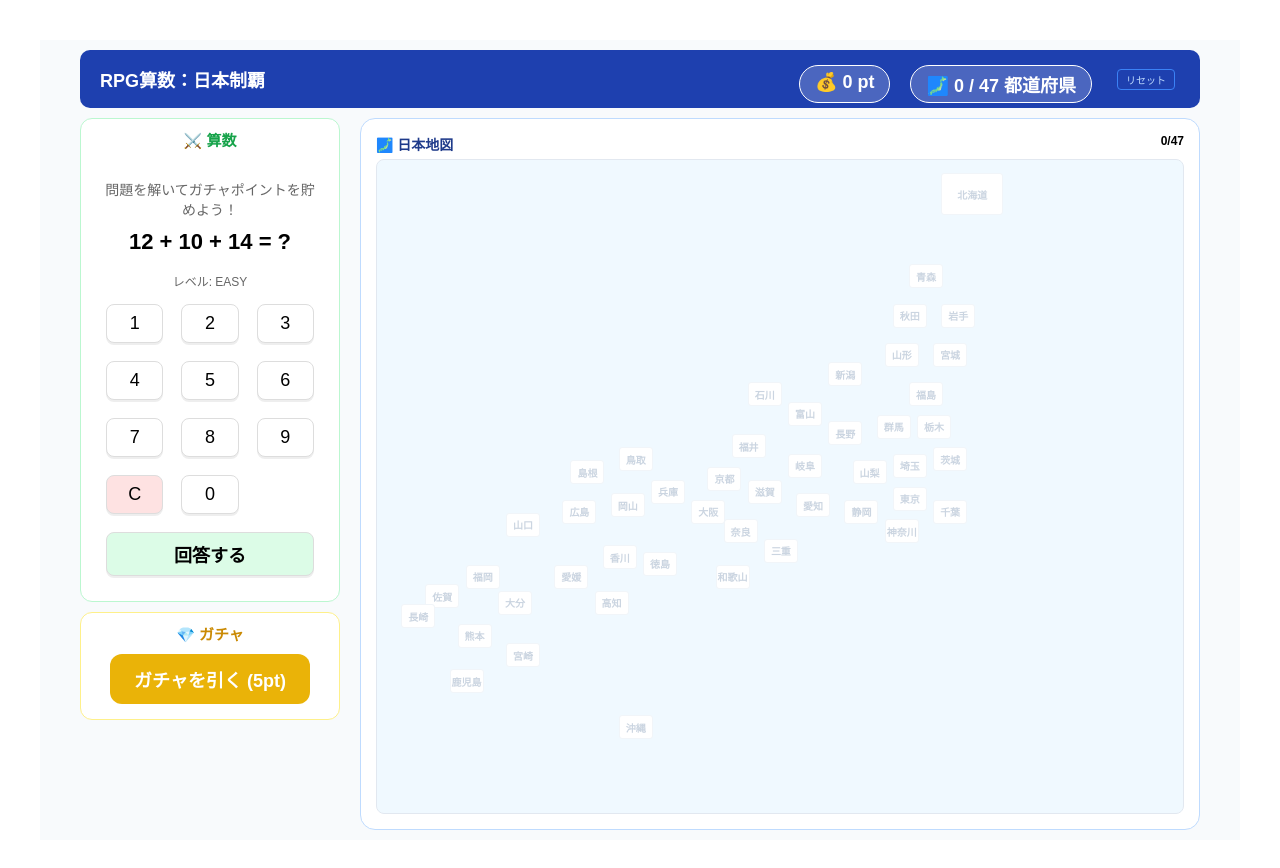
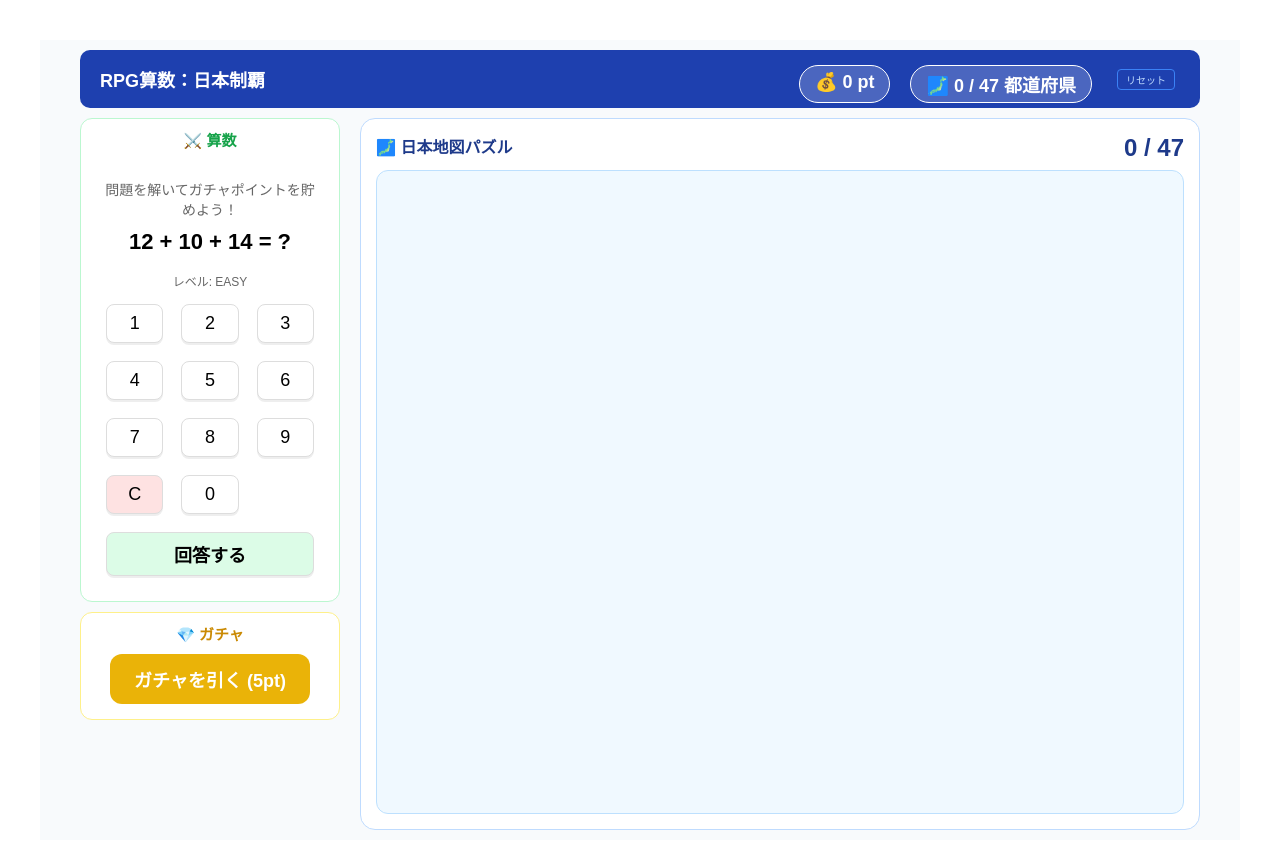
Before and after one commit to kotani6053/manaho0610, a React (Vite) app: page / in a window 1280 px wide. Shown: the top 868 px of the page. Built offline with nearby package versions, Linux system fonts and the light colour scheme; the HTML template or start-up script is replaced by a standard one.

Commit message:
Update MapCollection.jsx

```diff
--- a/src/components/MapCollection.jsx
+++ b/src/components/MapCollection.jsx
@@ -24,27 +24,22 @@ const PREFECTURES = [
 function MapCollection({ obtained }) {
   return (
     <div style={{ height: '100%', display: 'flex', flexDirection: 'column' }}>
-      <div style={{ display: 'flex', justifyContent: 'space-between', marginBottom: '5px' }}>
-        <h2 style={{ margin: 0, fontSize: '14px', color: '#1e3a8a' }}>🗾 日本地図</h2>
-        <span style={{ fontSize: '12px', fontWeight: 'bold' }}>{obtained.length}/47</span>
+      <div style={{ display: 'flex', justifyContent: 'space-between', marginBottom: '8px' }}>
+        <h2 style={{ margin: 0, fontSize: '16px', color: '#1e3a8a' }}>🗾 日本地図パズル</h2>
+        <span style={{ fontWeight: 'bold', color: '#1e3a8a' }}>{obtained.length} / 47</span>
       </div>
 
-      <div style={{ flex: 1, backgroundColor: '#f0f9ff', borderRadius: '8px', position: 'relative', overflow: 'hidden', border: '1px solid #e2e8f0' }}>
+      <div style={{
+        flex: 1,
+        backgroundColor: '#f0f9ff',
+        borderRadius: '12px',
+        position: 'relative',
+        border: '1px solid #bde0fe',
+        maxHeight: 'calc(100vh - 150px)' // 画面からはみ出さないストッパー
+      }}>
+        {/* 都道府県の配置（前回の「かなり良い」と言っていただけた座標を維持） */}
         {PREFECTURES.map(pref => {
-          const isObtained = obtained.includes(pref.name) || obtained.includes(pref.name + "県") || obtained.includes(pref.name + "府") || obtained.includes(pref.name + "都");
-          return (
-            <div key={pref.name} style={{
-              position: 'absolute', top: pref.top, left: pref.left,
-              width: pref.width || '32px', height: pref.height || '22px',
-              backgroundColor: isObtained ? '#3b82f6' : '#ffffff',
-              color: isObtained ? '#000' : '#cbd5e1',
-              border: isObtained ? '1px solid #1d4ed8' : '1px solid #f1f5f9',
-              borderRadius: '3px', display: 'flex', alignItems: 'center', justifyContent: 'center',
-              fontSize: '10px', fontWeight: 'bold', zIndex: isObtained ? 10 : 1, whiteSpace: 'nowrap'
-            }}>
-              {pref.name}
-            </div>
-          );
+          // ... (前回のマッピング処理)
         })}
       </div>
     </div>
```
